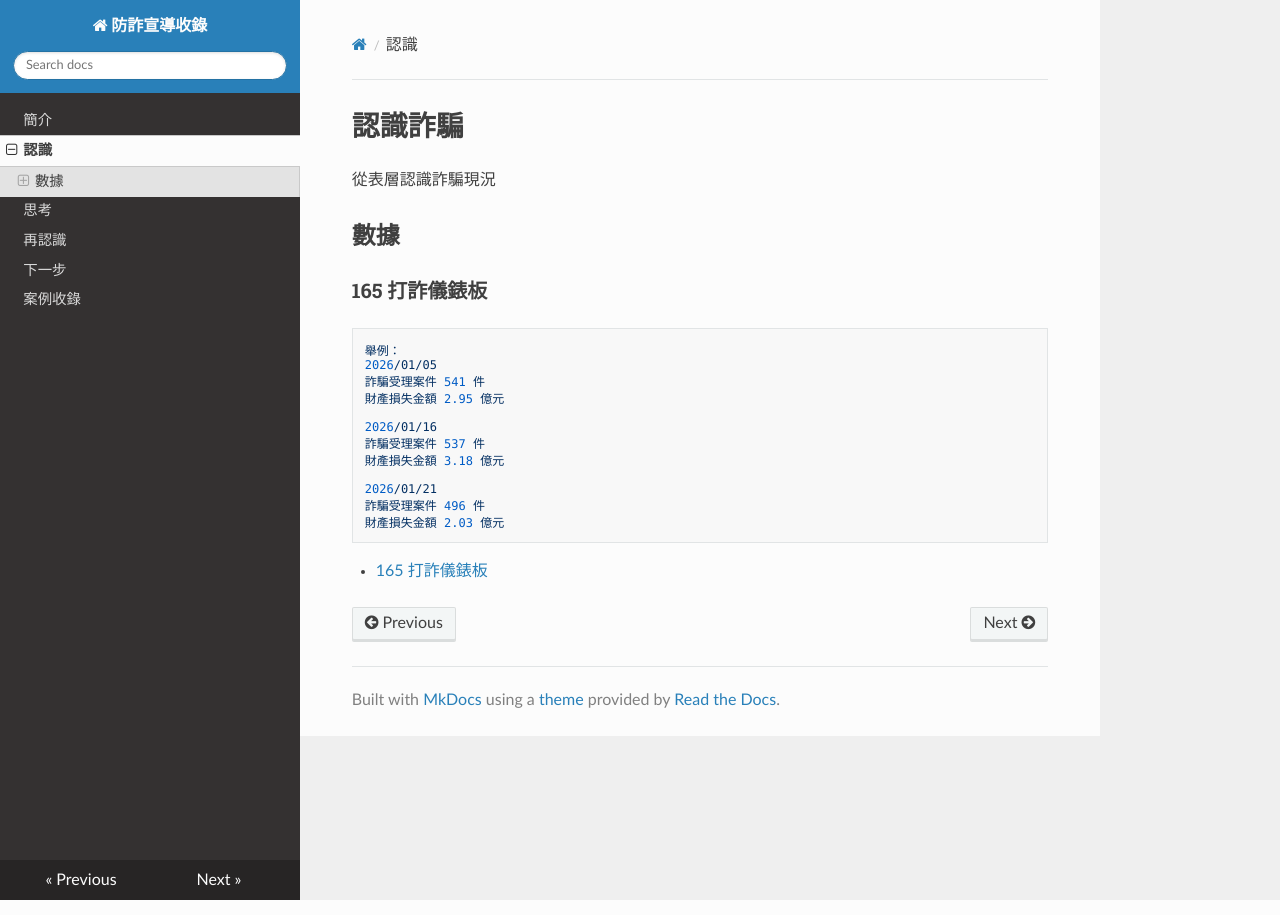
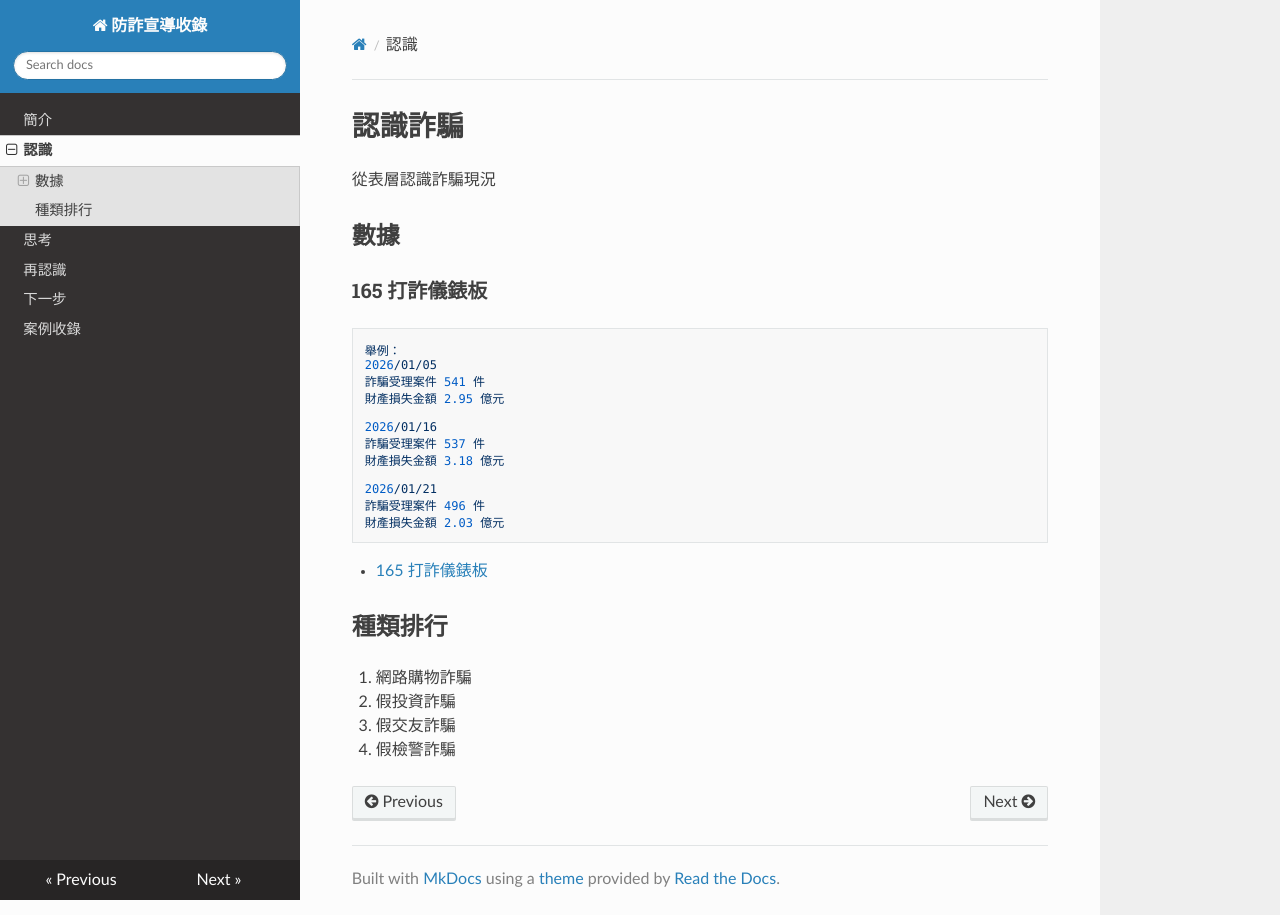
Before and after one commit to awchjimmy/anti-fraud-collections, an MkDocs documentation site: the page built from docs/intro.md, in a window 1280 px wide. Built offline with MkDocs 1.6.1, drawn with Linux system fonts in a browser that asks for light colours; nearby versions of some CDN libraries.

Commit message:
種類排行

````diff
--- a/docs/intro.md
+++ b/docs/intro.md
@@ -20,3 +20,9 @@
 ```
 
 - [165 打詐儀錶板](https://165dashboard.tw/){:target="_blank"}
+
+## 種類排行
+1. 網路購物詐騙
+2. 假投資詐騙
+3. 假交友詐騙
+4. 假檢警詐騙
````
